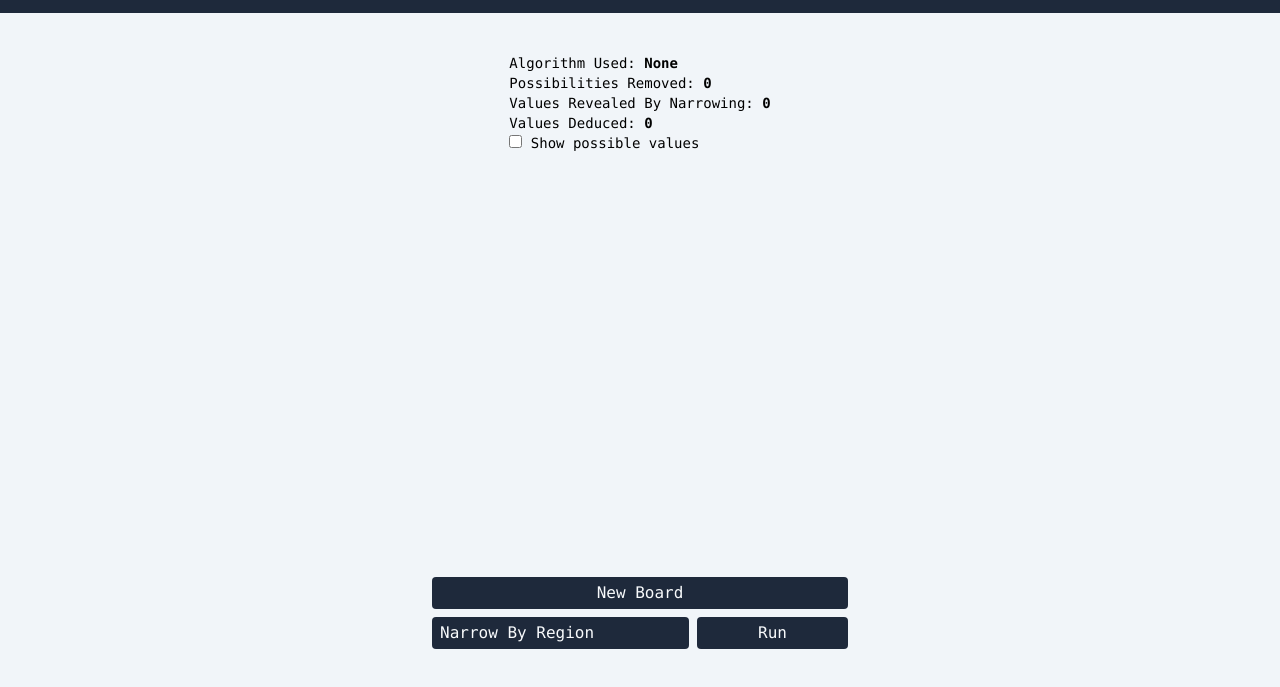
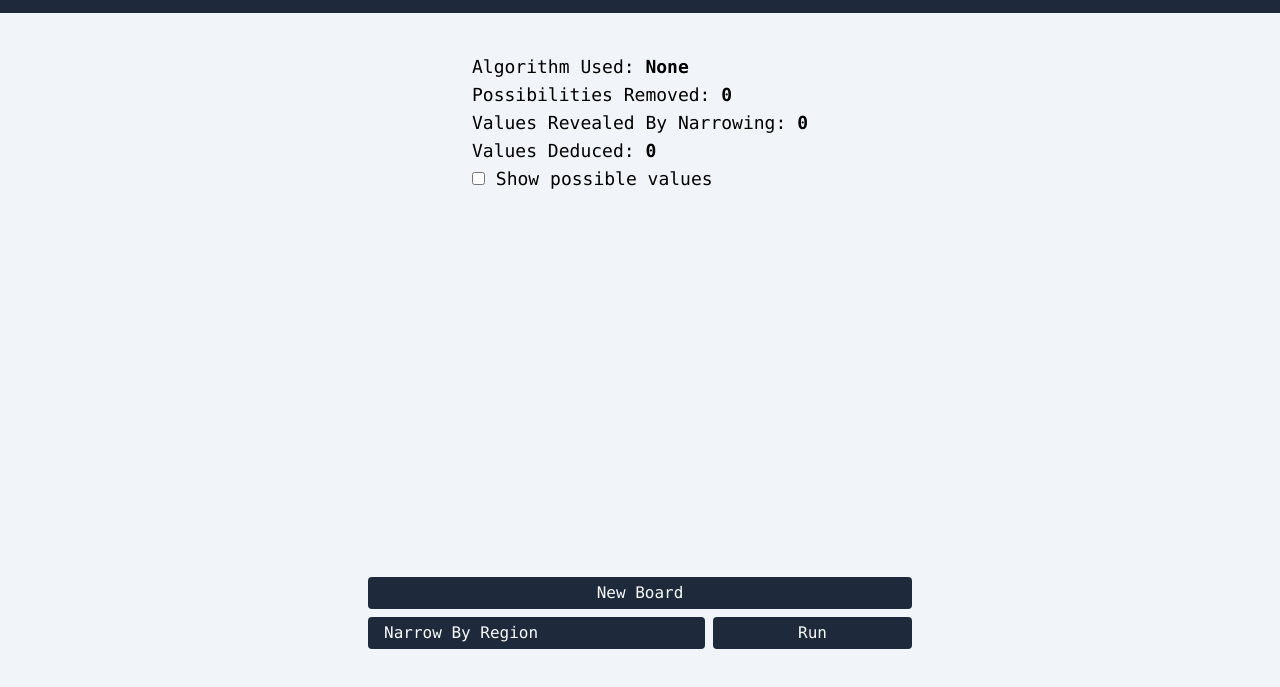
Before and after one commit to daviszung/sudoku-visual, a website built with Vite: page index.html in a window 1280 px wide. Shown: the part 55-742 px from the top of the page. Built offline with nearby package versions, Linux system fonts and the light colour scheme.

Commit message:
better look on desktop

```diff
--- a/index.html
+++ b/index.html
@@ -24,8 +24,8 @@
       </a>
     </header>
     <div class="flex flex-col justify-between items-center flex-1">
-      <section id="stats" class="p-2 md:p-10">
-        <ul class="text-sm">
+      <section id="stats" class="p-4 md:p-10 text-sm md:text-lg">
+        <ul>
           <li>
             <h2>Algorithm Used: <b id="algorithmUsed">None</b></h2>
           </li>
@@ -39,20 +39,20 @@
             Values Deduced: <b id="valuesDeducedStat">0</b>
           </li>
         </ul>
-        <div class="select-none text-sm">
+        <div class="select-none">
           <input id="togglePossibleValues" type="checkbox" name="togglePossibleValues" />
           <label for="togglePossibleValues">Show possible values</label>
         </div>
       </section>
-      <section class="grid place-items-center aspect-square max-w-max px-4">
+      <section class="grid place-items-center aspect-square px-4">
         <table id="board" class="border-2 border-slate-800"></table>
       </section>
-      <footer id="controls" class="w-full md:max-w-md grid grid-cols-8 grid-rows-2 gap-2 px-4 pb-4 md:pb-24">
+      <footer id="controls" class="w-full md:max-w-xl grid grid-cols-8 grid-rows-2 gap-2 px-4 pb-4 md:pb-24">
         <button id="newBoard" class="row-span-1 col-span-full h-8 w-full rounded bg-slate-800 text-slate-50">New
           Board
         </button>
         <select id="selectAlgo" aria-label="selectAlgo"
-          class="row-span-1 col-span-5 h-8 outline-none bg-slate-800 text-slate-50 px-2 appearance-none rounded">
+          class="row-span-1 col-span-5 h-8 outline-none bg-slate-800 text-slate-50 px-2 md:px-4 appearance-none rounded">
           <option>Narrow By Region</option>
           <option>Deduce By Region</option>
           <option>Narrow & Deduce Rows and Cols</option>
```
Also changed, not shown: src/style.css.
